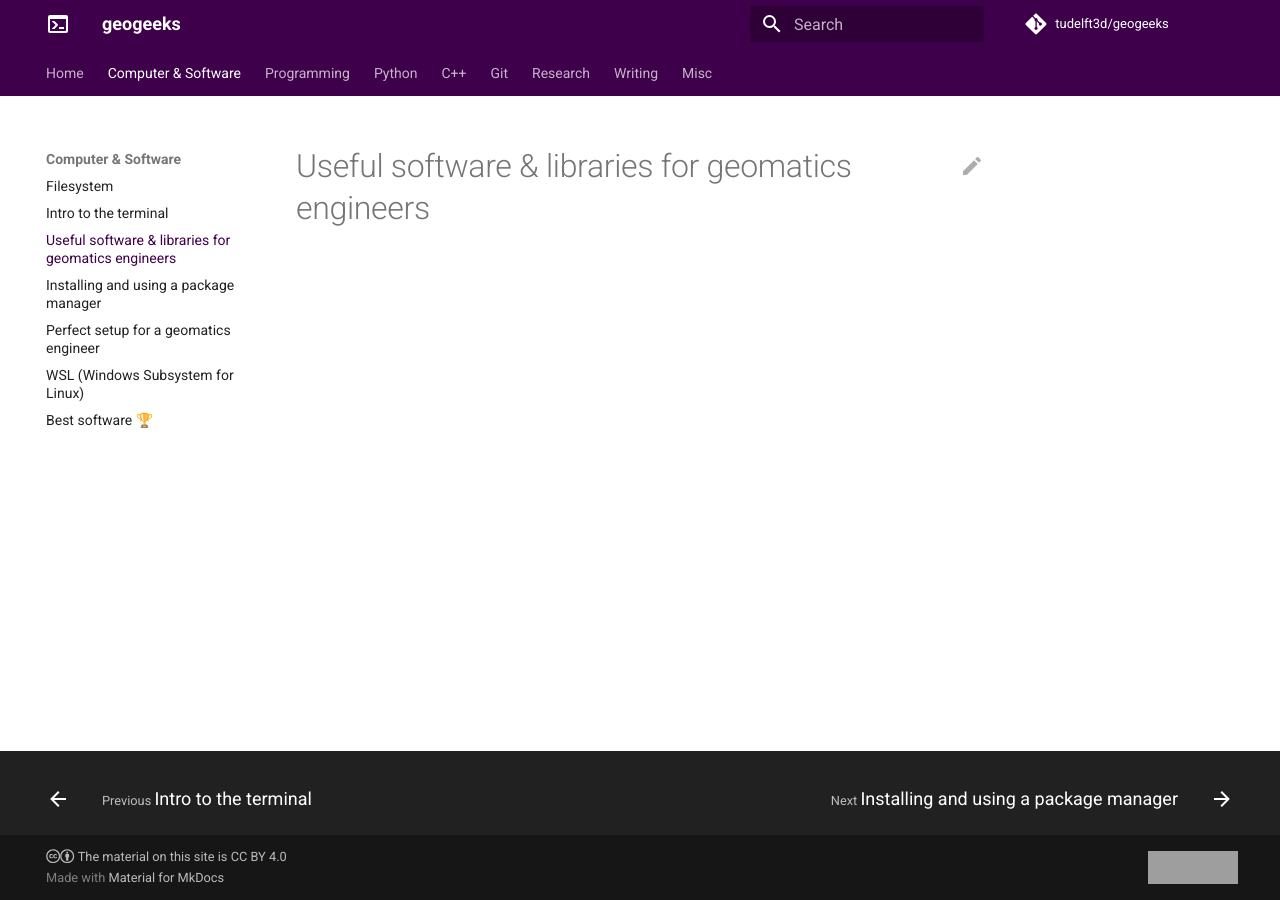
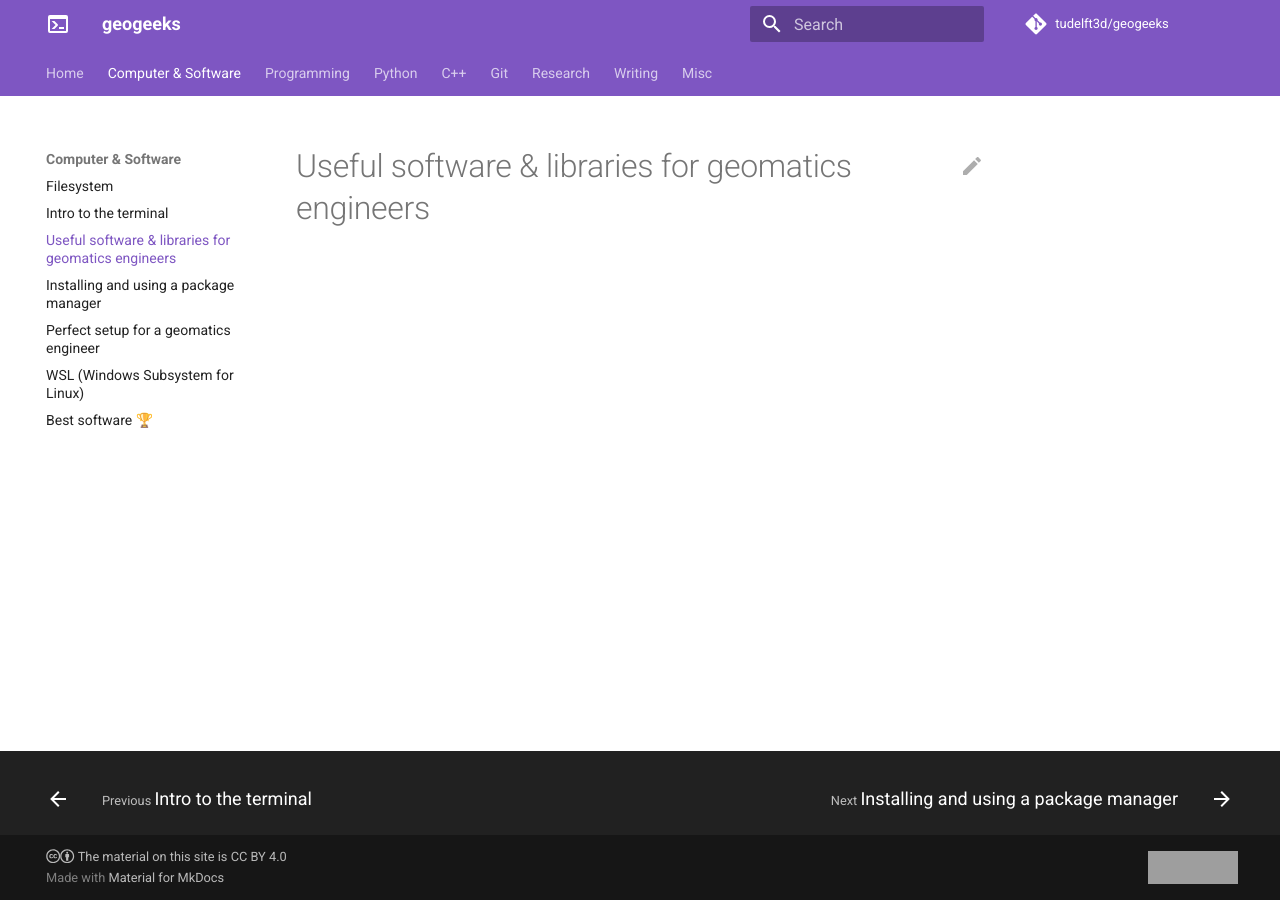
Before and after one commit to tudelft3d/geogeeks, an MkDocs documentation site: the page built from docs/computer/geomaticsoftware.md, in a window 1280 px wide. Built offline with MkDocs 1.6.1 and Material for MkDocs 9.7.7, drawn with Linux system fonts in a browser that asks for light colours; comment, search, counter and statistics services are not loaded; grey boxes are pictures that could not be loaded.

Commit message:
Back to purple

```diff
--- a/mkdocs.yml
+++ b/mkdocs.yml
@@ -19,8 +19,8 @@ theme:
     view: material/eye
   name: material
   palette:
-    # primary: teal
-    primary: custom
+    primary: deep purple
+    # primary: custom
 
 repo_url: https://github.com/tudelft3d/geogeeks
 
```
